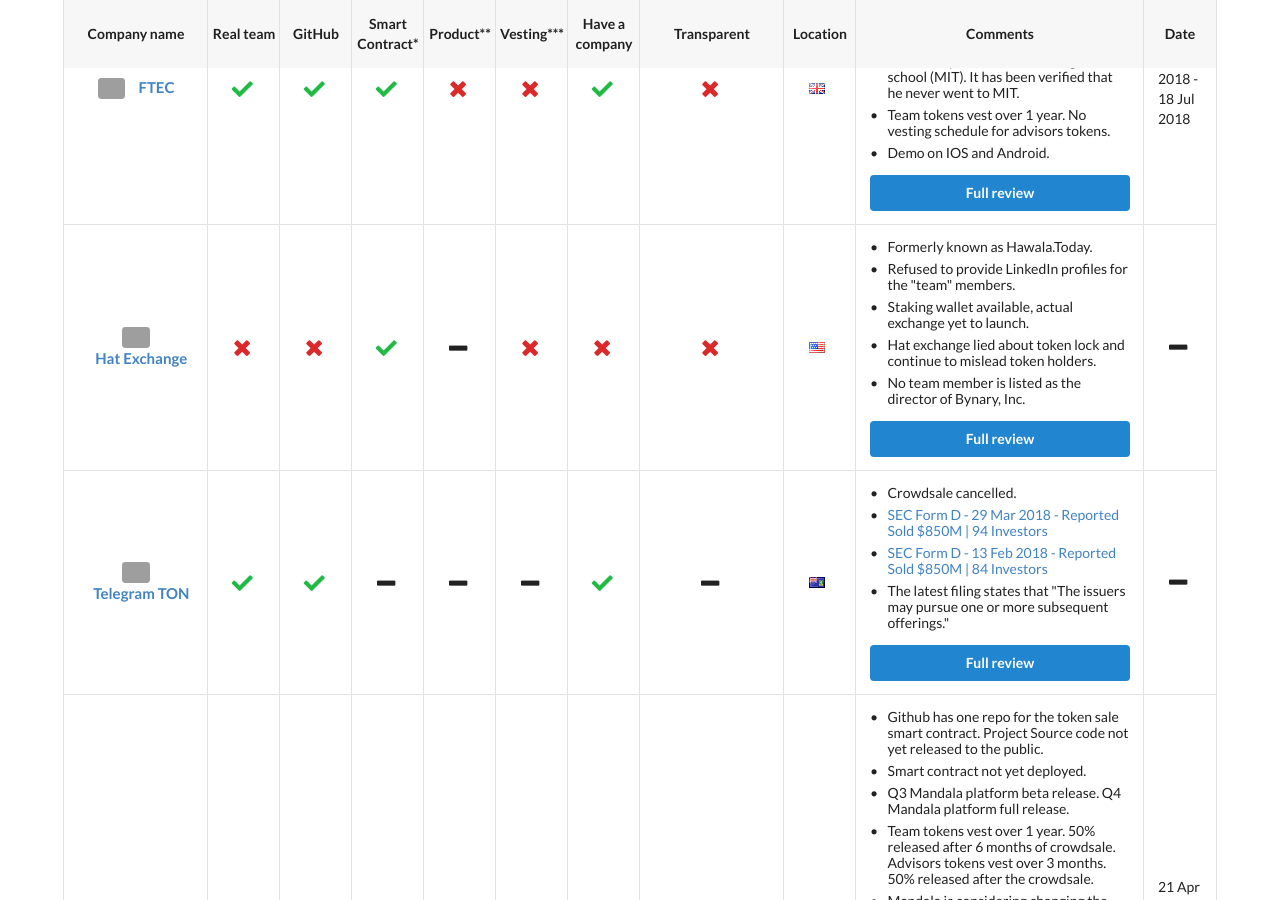
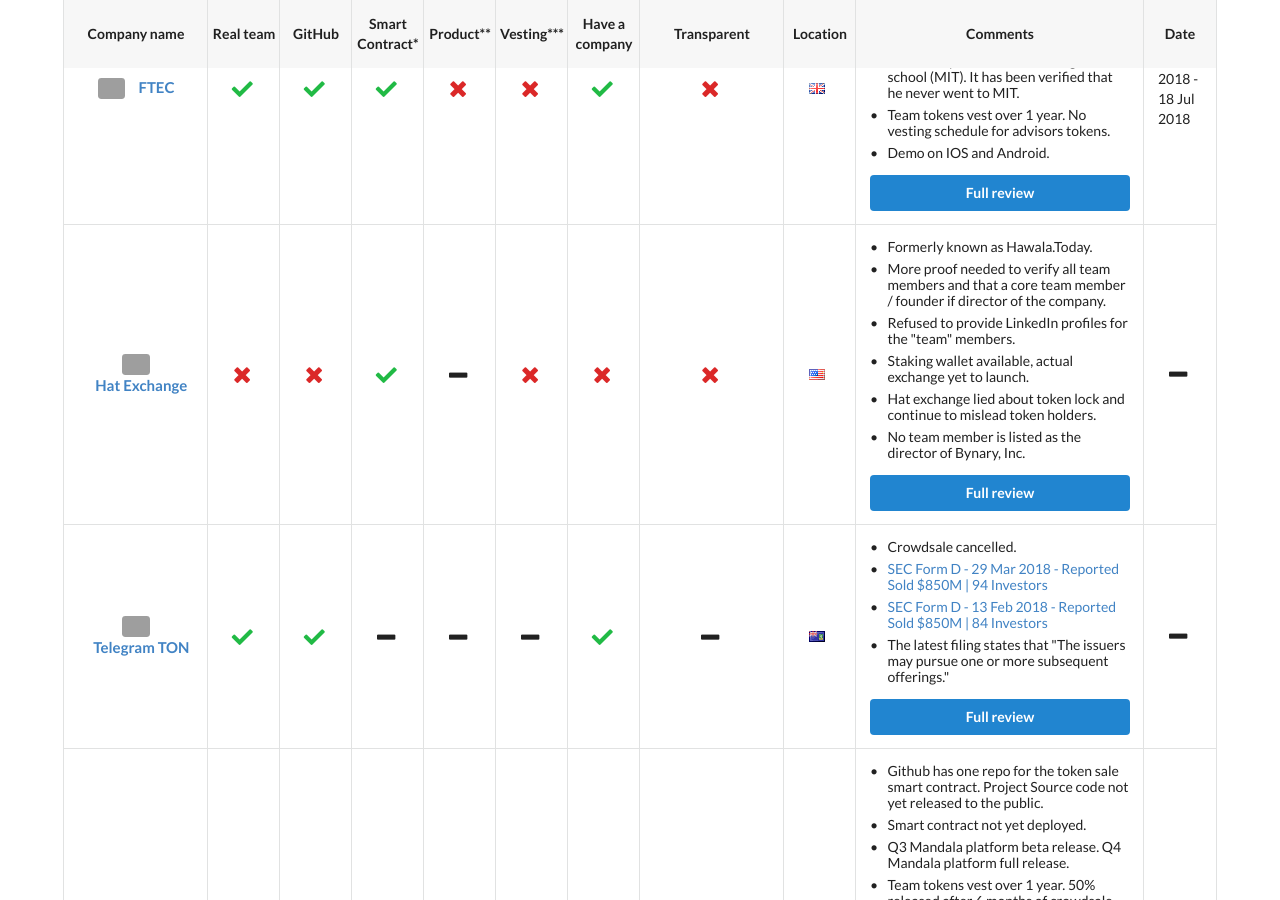
Before and after one commit to ico-check/ico-check, a Jekyll site: the page built from past.md, in a window 1280 px wide and 900 px high, scrolled down 857 px. Built offline with Jekyll 4.4.1, drawn with Linux system fonts in a browser that asks for light colours; nearby versions of some CDN libraries; grey boxes are pictures that could not be loaded.

Commit message:
107-hat-exchange-ico-check
Added comment

```diff
--- a/_data/past-icos.yml
+++ b/_data/past-icos.yml
@@ -32,6 +32,7 @@
   location: United States
   comments:
     - content: Formerly known as Hawala.Today.
+    - content: More proof needed to verify all team members and that a core team member / founder if director of the company.
     - content: Refused to provide LinkedIn profiles for the "team" members.
     - content: Staking wallet available, actual exchange yet to launch.
     - content: Hat exchange lied about token lock and continue to mislead token holders.
```
